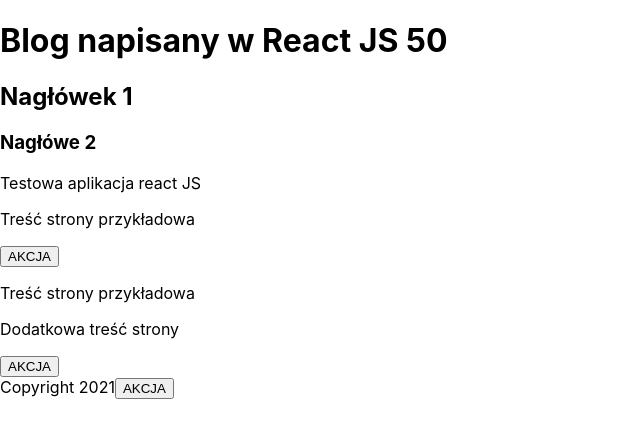
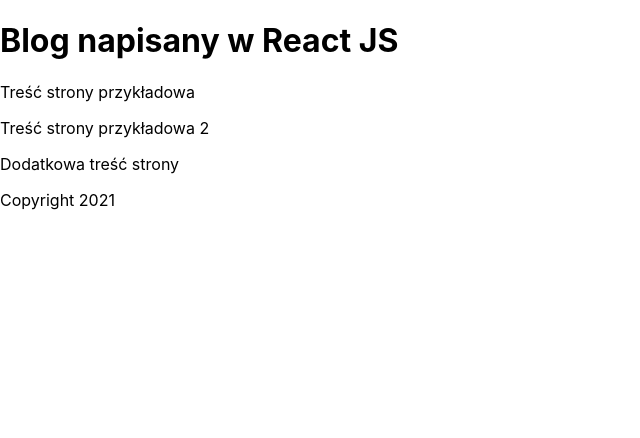
Before and after one commit to devindustry/competence-szkolenie-js, a React (Create React App) app: page / in a window 1280 px wide. Shown: the top 438 px of the page, without its empty margins (0-640 px from the left). Built offline with nearby package versions, Linux system fonts and the light colour scheme.

Commit message:
Props result

```diff
--- a/src/App.js
+++ b/src/App.js
@@ -2,16 +2,30 @@
 import TextSection from "./components/TextSection";
 import Footer from "./components/Footer";
 
+const TEXTS = {
+    HEADER: {
+        TITLE: 'Blog napisany w React JS',
+    },
+    TEXT_SECTION1: {
+        TEXT: 'Treść strony przykładowa',
+    },
+    TEXT_SECTION2: {
+        TEXT: 'Treść strony przykładowa 2',
+        ADDITIONAL_TEXT: 'Dodatkowa treść strony',
+    },
+    FOOTER: {
+        COPY: 'Copyright'
+    }
+}
 function App() {
   return (
     <div>
-        <Header title="Nagłówek 1" subtitle="Nagłówe 2"/>
-        Testowa aplikacja react JS
-        <TextSection />
-        <TextSection>
-            Dodatkowa treść strony
+        <Header title={TEXTS.HEADER.TITLE} />
+        <TextSection text={TEXTS.TEXT_SECTION1.TEXT}/>
+        <TextSection text={TEXTS.TEXT_SECTION2.TEXT}>
+            {TEXTS.TEXT_SECTION2.ADDITIONAL_TEXT}
         </TextSection>
-        <Footer text="Copyright"/>
+        <Footer text={TEXTS.FOOTER.COPY}/>
     </div>
   );
 }
--- a/src/components/Footer.js
+++ b/src/components/Footer.js
@@ -2,10 +2,6 @@
 
 class Footer extends Component {
     date = new Date();
-
-    handleClick = () => {
-        console.log('kliknięcie');
-    }
 
     render() {
         const currentYear = this.date.getFullYear();
@@ -13,7 +9,6 @@
         return (
             <footer>
                 {this.props.text} {currentYear}
-                <button onClick={this.handleClick}>AKCJA</button>
             </footer>
         )
     }
--- a/src/components/Header.js
+++ b/src/components/Header.js
@@ -1,21 +1,11 @@
 import React from 'react';
 
-const Header = (props) => {
-    const x = 5;
-    const result = x * 10;
-    console.log(props);
-
+const Header = ({title}) => {
     return (
         <header>
             <h1>
-                Blog napisany w React JS {result}
+                {title}
             </h1>
-            <h2>
-                {props.title}
-            </h2>
-            <h3>
-                {props.subtitle}
-            </h3>
         </header>
     )
 }
--- a/src/components/TextSection.js
+++ b/src/components/TextSection.js
@@ -1,22 +1,14 @@
 import React from 'react';
 
-const TEXTS = {
-    PARAGRAPH: 'Treść strony przykładowa',
-}
-const TextSection = (props) => {
-    const handleClick = (x) => {
-        console.log('kliknięcie w przycisk', x);
-    };
-
+const TextSection = ({text, children}) => {
     return (
         <div>
             <p>
-                {TEXTS.PARAGRAPH}
+                {text}
             </p>
-            {props.children && <p>
-                {props.children}
+            {children && <p>
+                {children}
             </p>}
-            <button className="button" onClick={() => handleClick(4)}>AKCJA</button>
         </div>
     )
 }
```
